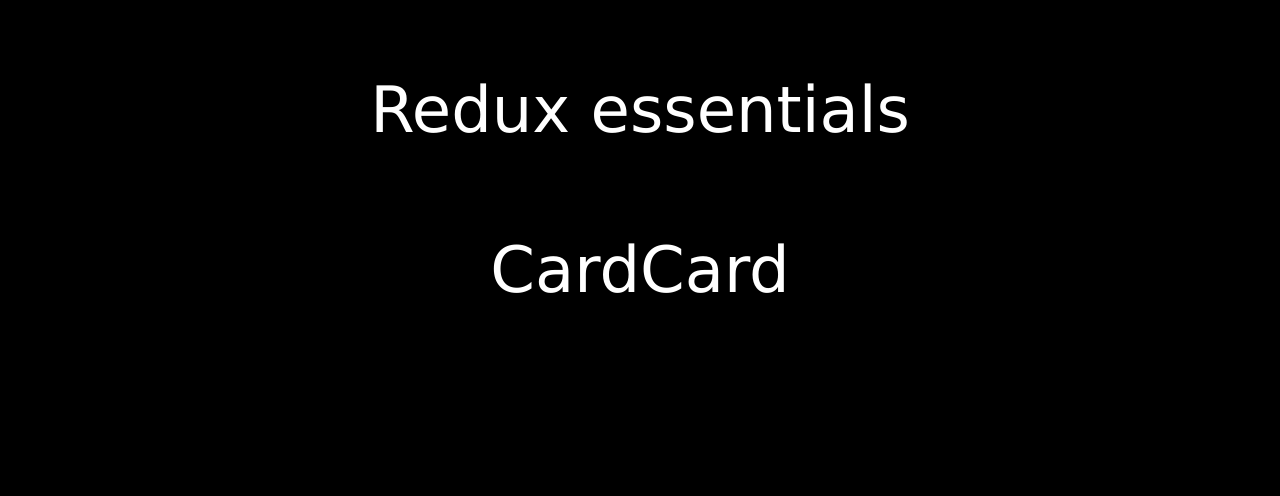
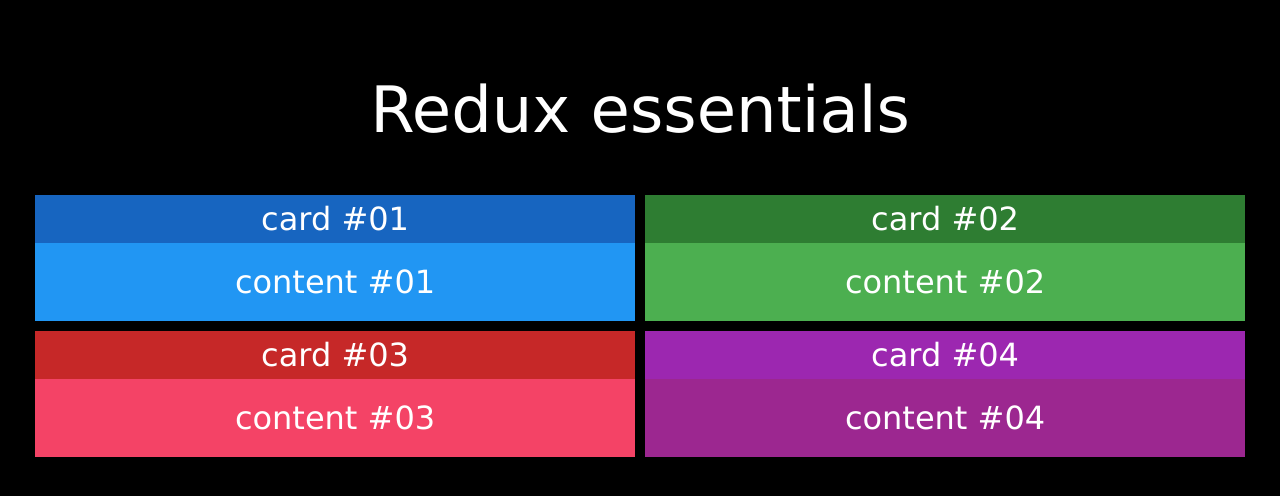
Before and after one commit to gabrielDpadua21/redux-essentials, a React (Create React App) app: page / in a window 1280 px wide. Shown: the top 496 px of the page. Built offline with nearby package versions, Linux system fonts and the light colour scheme.

Commit message:
💄style(project): cards styles

```diff
--- a/src/App.css
+++ b/src/App.css
@@ -1,7 +1,8 @@
 .App {
     display: flex;
     flex-direction: column;
-    align-items: center;
+    align-items: stretch;
+    text-align: center;
 }
 
 h1 {
--- a/src/App.tsx
+++ b/src/App.tsx
@@ -7,8 +7,20 @@
     <div className="App">
        <h1>Redux essentials</h1>
        <div className="line">
-        <Card></Card>
-        <Card></Card>
+        <Card title='card #01' color='blue'>
+           content #01
+        </Card>
+        <Card title='card #02' color='green'>
+           content #02
+        </Card>
+       </div>
+       <div className="line">
+        <Card title='card #03'>
+          content #03
+        </Card>
+        <Card title='card #04' color='purple'>
+          content #04
+        </Card>
        </div>
     </div>
   );
--- a/src/components/Card.css
+++ b/src/components/Card.css
@@ -0,0 +1,56 @@
+.card {
+    flex: 1;
+    display: flex;
+    flex-direction: column;
+    margin: 5px;
+}
+
+.card .header {
+    display: flex;
+    justify-content: center;
+}
+
+.card .header .title {
+    flex: 1;
+    padding: 5px;
+}
+
+.card .content {
+    padding: 20px;
+}
+
+.card.red .header {
+    color: #fff;
+    background-color: #c62828;
+}
+
+.card.red .content {
+    background-color: #f44366;
+}
+
+.card.blue .header {
+    color: #fff;
+    background-color: #1765c0;
+}
+
+.card.blue .content {
+    background-color: #2196f3;
+}
+
+.card.green .header {
+    color: #fff;
+    background-color: #2e7d32;
+}
+
+.card.green .content {
+    background-color: #4caf50;
+}
+
+.card.purple .header {
+    color: #fff;
+    background-color: #9c27b0;
+}
+
+.card.purple .content {
+    background-color: #9c2790;
+}
--- a/src/components/Card.tsx
+++ b/src/components/Card.tsx
@@ -1,12 +1,32 @@
 import React from 'react';
 import './Card.css';
 
-const Card = () => {
+interface IProps {
+    title: string,
+    color?: string,
+    children?: any
+}
+
+const COLORS = ['red', 'blue', 'green', 'purple'];
+
+const getColor = (props: IProps): string => {
+    if(props.color && COLORS.includes(props.color)) {
+        return props.color;
+    }
+    return 'red';
+}
+
+const Card = (props: IProps) => {
     return (
-        <div>
-            <h1>
-                Card
-            </h1>
+        <div className={`card ${getColor(props)}`}>
+            <div className="header">
+                <span className="title">
+                    {props.title}
+                </span>
+            </div>
+            <div className="content">
+                {props.children}
+            </div>
         </div>
     );
 }
```
